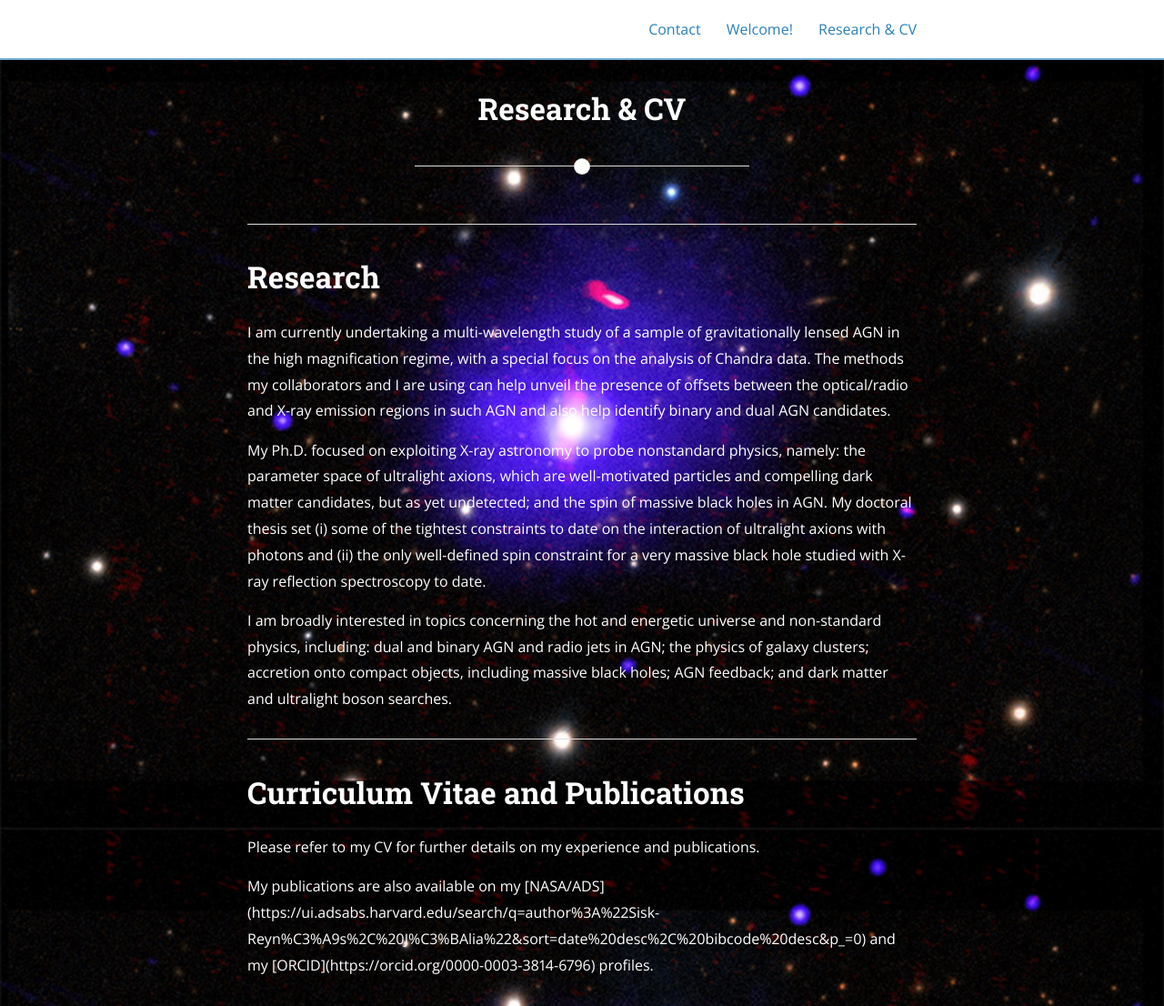
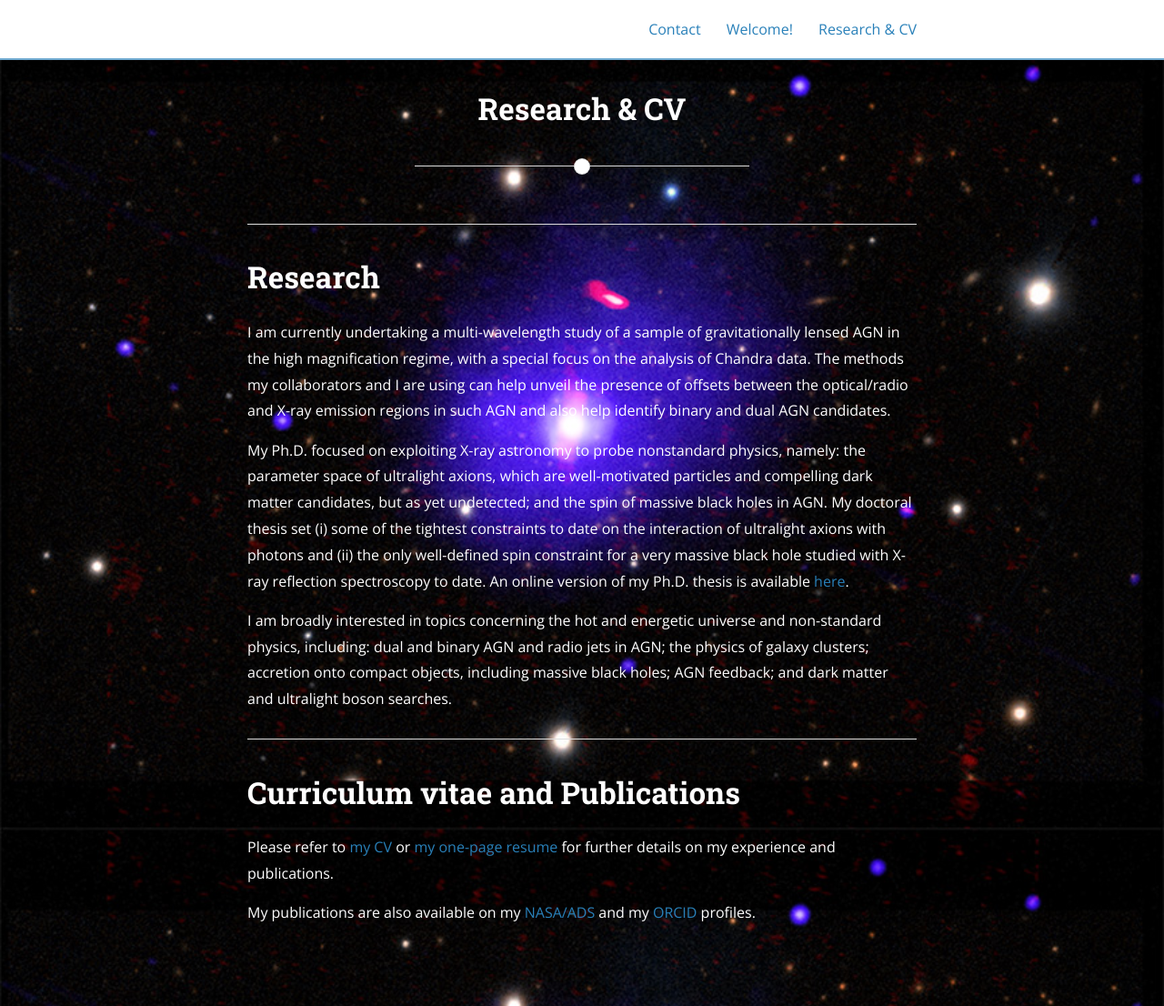
Before and after one commit to jsiskreynes-astro/jsiskreynes-astro.github.io, a Jekyll site: the page built from resume.md, in a window 1280 px wide and 1106 px high. Shown: the whole window at 91% size. Built offline with Jekyll 4.4.1, drawn with Linux system fonts in a browser that asks for light colours; nearby versions of some CDN libraries.

Commit message:
updated resume.md

```diff
--- a/resume.md
+++ b/resume.md
@@ -6,18 +6,18 @@ main_nav: true
 ---
 <hr>
 
-<h1 id="Research">Research</h1>
+# Research
 
-<p>I am currently undertaking a multi-wavelength study of a sample of gravitationally lensed AGN in the high magnification regime, with a special focus on the analysis of Chandra data. The methods my collaborators and I are using can help unveil the presence of offsets between the optical/radio and X-ray emission regions in such AGN and also help identify binary and dual AGN candidates.
+I am currently undertaking a multi-wavelength study of a sample of gravitationally lensed AGN in the high magnification regime, with a special focus on the analysis of Chandra data. The methods my collaborators and I are using can help unveil the presence of offsets between the optical/radio and X-ray emission regions in such AGN and also help identify binary and dual AGN candidates.
 
-<p> My Ph.D. focused on exploiting X-ray astronomy to probe nonstandard physics, namely: the parameter space of ultralight axions, which are well-motivated particles and compelling dark matter candidates, but as yet undetected; and the spin of massive black holes in AGN. My doctoral thesis set (i) some of the tightest constraints to date on the interaction of ultralight axions with photons and (ii) the only well-defined spin constraint for a very massive black hole studied with X-ray reflection spectroscopy to date.
+My Ph.D. focused on exploiting X-ray astronomy to probe nonstandard physics, namely: the parameter space of ultralight axions, which are well-motivated particles and compelling dark matter candidates, but as yet undetected; and the spin of massive black holes in AGN. My doctoral thesis set (i) some of the tightest constraints to date on the interaction of ultralight axions with photons and (ii) the only well-defined spin constraint for a very massive black hole studied with X-ray reflection spectroscopy to date. An online version of my Ph.D. thesis is available [here](https://www.repository.cam.ac.uk/items/73316b31-4841-4c8f-a1f4-5a6c6fcb0735).
 
-<p> I am broadly interested in topics concerning the hot and energetic universe and non-standard physics, including: dual and binary AGN and radio jets in AGN; the physics of galaxy clusters; accretion onto compact objects, including massive black holes; AGN feedback; and dark matter and ultralight boson searches.
+I am broadly interested in topics concerning the hot and energetic universe and non-standard physics, including: dual and binary AGN and radio jets in AGN; the physics of galaxy clusters; accretion onto compact objects, including massive black holes; AGN feedback; and dark matter and ultralight boson searches.
 
 <hr>
 
-<h1 id="Curriculum vitae">Curriculum Vitae and Publications</h1>
+# Curriculum vitae and Publications
 
-<p> Please refer to my CV for further details on my experience and publications.
+Please refer to [my CV]({{ site.url }}/assets/CV_120124.pdf) or [my one-page resume]({{ site.url }}/assets/Resume_120124.pdf) for further details on my experience and publications.
 
-<p> My publications are also available on my [NASA/ADS](https://ui.adsabs.harvard.edu/search/q=author%3A%22Sisk-Reyn%C3%A9s%2C%20J%C3%BAlia%22&sort=date%20desc%2C%20bibcode%20desc&p_=0) and my [ORCID](https://orcid.org/0000-0003-3814-6796) profiles.
+My publications are also available on my [NASA/ADS](https://ui.adsabs.harvard.edu/search/q=author%3A%22Sisk-Reyn%C3%A9s%2C%20J%C3%BAlia%22&sort=date%20desc%2C%20bibcode%20desc&p_=0) and my [ORCID](https://orcid.org/0000-0003-3814-6796) profiles.
```
